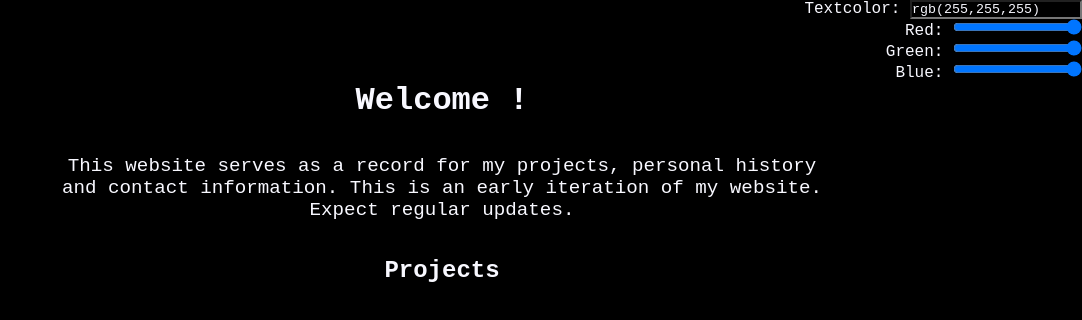
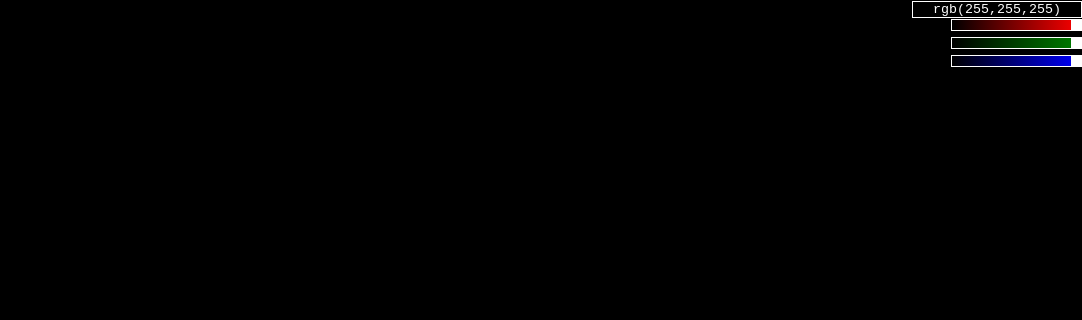
Before and after one commit to FFFiend/Actual-Website, a plain HTML site: page index.html in a window 1280 px wide. Shown: the top 320 px of the page, without its empty margins (198-1280 px from the left). Drawn offline with Linux system fonts and the light colour scheme.

Commit message:
Update based.css

```diff
--- a/css/based.css
+++ b/css/based.css
@@ -3,7 +3,8 @@
     padding: 0;
     background-color: rgba(0, 0, 0, 1.0);
     font-family: 'Courier New', monospace;
-    color: rgb(248,248,255);
+    /* color is the variable i have to change, because it's literally
+    the color of the text */
 }
 
 
@@ -18,3 +19,45 @@ section {
     justify-content: center;
 
 }
+
+.slider #box{
+    text-align: center;
+    border: solid;
+    border-width: 1px;
+    color: white;
+
+}
+.slider #red {
+    background:linear-gradient(90deg, #000, red);
+
+
+}
+
+.slider #green {
+    background:linear-gradient(90deg, #000, green);
+
+
+}
+
+.slider #blue {
+    background:linear-gradient(90deg, #000, blue);
+
+
+}
+
+input[type="range"]{
+    -webkit-appearance: none;
+    border: solid;
+    border-width: 1px;
+    color: white;
+
+}
+
+input[type="range"]::-webkit-slider-thumb{
+    -webkit-appearance: none;
+    height:10px;
+    width:10px;
+    background:white;
+    cursor: pointer;
+
+}
```
